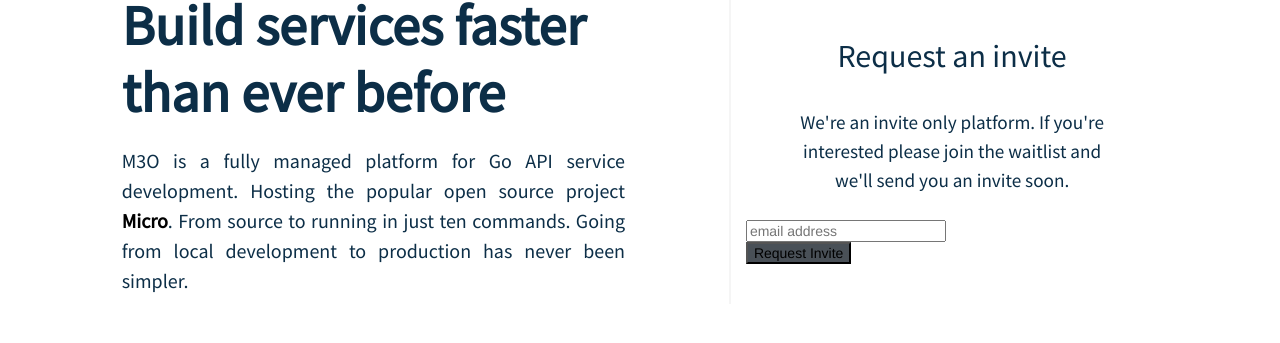
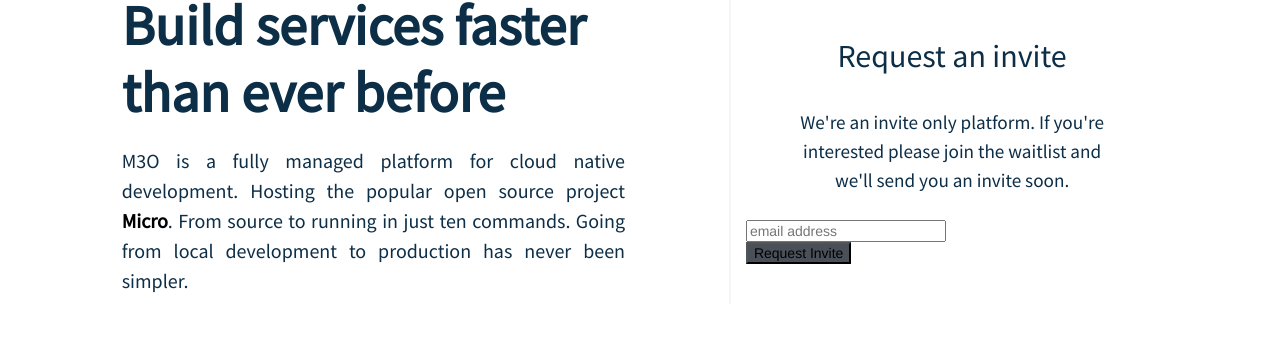
Before and after one commit to micro-community/go-micro-v2-doc, a Jekyll site: the page built from index.html, in a window 1280 px wide and 900 px high. Shown: the part 227-570 px from the top of the window. Built offline with Jekyll 4.4.1, drawn with Linux system fonts in a browser that asks for light colours; nearby versions of some CDN libraries; comment, search, counter and statistics services are not loaded.

Commit message:
Update index.html

```diff
--- a/index.html
+++ b/index.html
@@ -8,9 +8,9 @@
     <meta name="viewport" content="width=device-width, initial-scale=1" />
     <meta
       name="description"
-      content="M3O is a platform for Go cloud services development. It can be thought of as PaaS 3.0"
+      content="M3O is a platform for cloud native development. Think of it as PaaS 3.0"
     />
-    <title>M3O - A platform for Go cloud services development</title>
+    <title>M3O - A platform for cloud native development</title>
     <link rel="apple-touch-icon" sizes="180x180" href="/images/apple-touch-icon.png" />
     <link rel="icon" type="image/png" sizes="32x32" href="/images/favicon-32x32.png" />
     <link rel="icon" type="image/png" sizes="16x16" href="/images/favicon-16x16.png" />
@@ -54,7 +54,7 @@
                 Build services faster than ever before
               </h2>
               <h5 style="line-height: 1.5;">
-		M3O is a fully managed platform for Go API service development.
+		M3O is a fully managed platform for cloud native development.
 		Hosting the popular open source
 		project <a href="https://github.com/micro/micro" style="color: black;"><b>Micro</b></a>.
 		From source to running in just ten commands.
```
